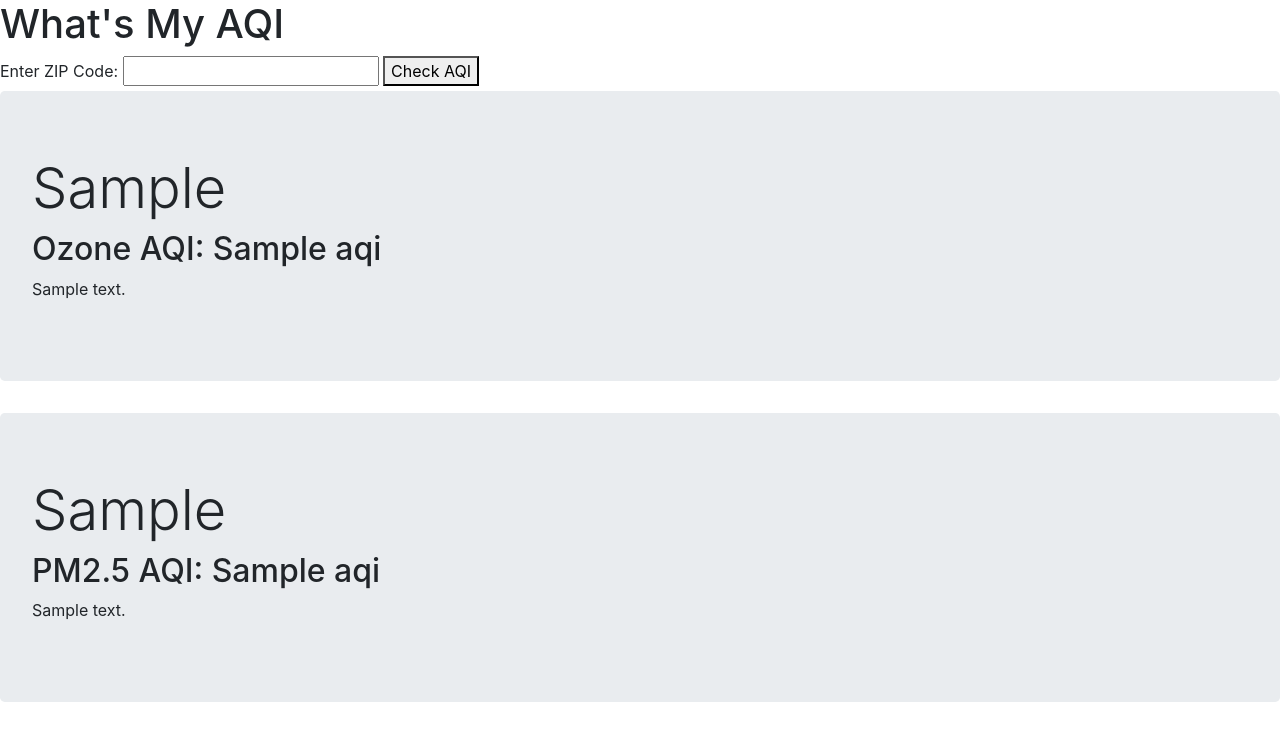
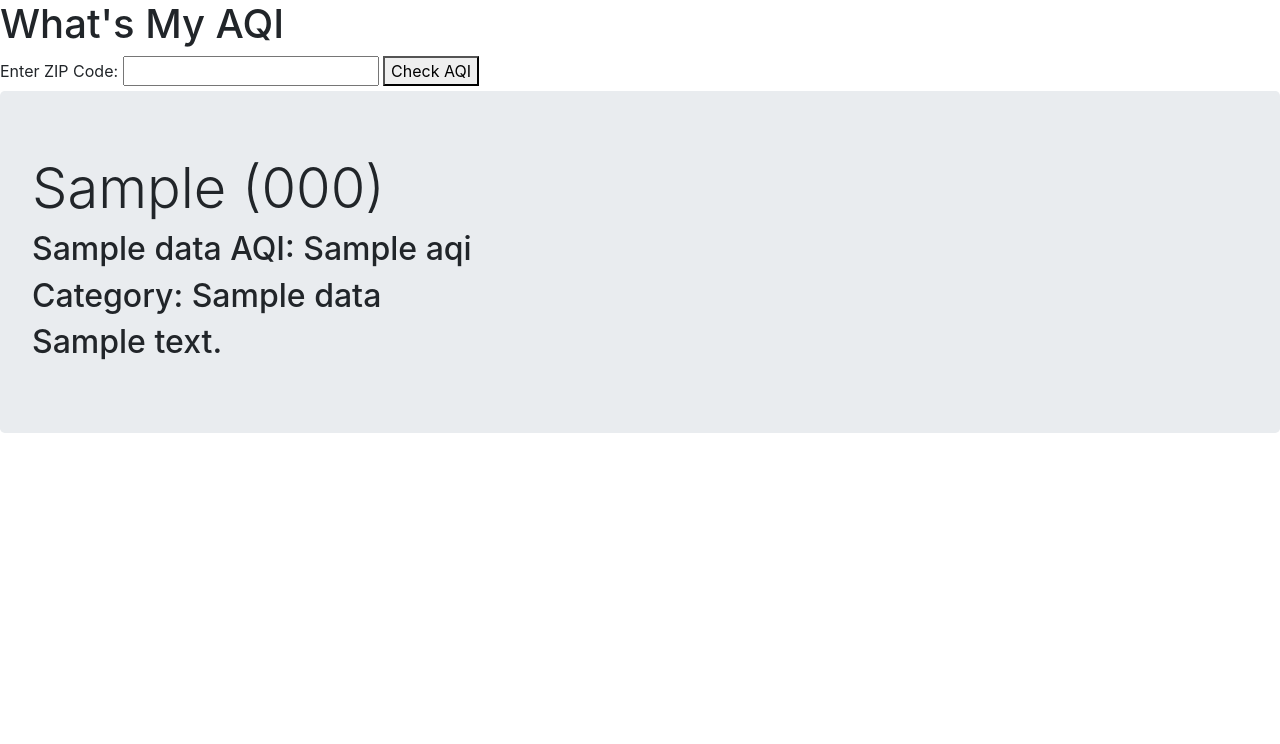
Before and after one commit to ZolaraCodes/AQINow, a Django app: template AQINow/templates/home.html in a window 1280 px wide. Shown: the part 56-800 px from the top of the page. Run offline with Django 4.2, Linux system fonts and the light colour scheme; the template is opened without the code that fills it: most values are stand-ins (such as "Sample title", 1, 10 or a date in 2020); some libraries are stand-ins or nearby versions.

Commit message:
Second Commit with Working AQI Colors

```diff
--- a/AQINow/templates/base.html
+++ b/AQINow/templates/base.html
@@ -3,6 +3,7 @@
 <head>
     <title>{% block title %}AQI Web App{% endblock %}</title>
     <link rel="stylesheet" href="https://maxcdn.bootstrapcdn.com/bootstrap/4.5.2/css/bootstrap.min.css">
+
 
 <body>
     <header>
--- a/AQINow/templates/home.html
+++ b/AQINow/templates/home.html
@@ -1,4 +1,3 @@
-
 {% extends 'base.html' %}
 
 {% block content %}
@@ -24,25 +23,15 @@
     </form>
 
     {% if api %}
-        {% if api == "Error..." %}
-            <p>There was an error, please try again...</p>
-        {% else %}
-            {% if api.ozone %}
-                <div class="jumbotron {% if 'Good' in api.ozone.Category.Name %}Good{% elif 'Moderate' in api.ozone.Category.Name %}Moderate{% endif %}">
-                    <h1 class="display-4">{{ api.ozone.ReportingArea }}</h1>
-                    <h2>Ozone AQI: {{ api.ozone.AQI }}</h2>
-                    <p>{{ api.ozone.Description }}</p>
-                </div>
-            {% endif %}
+        {% for data in api %}
+            <div class="jumbotron {% if 'Good' in data.CategoryName %}Good{% elif 'Moderate' in data.CategoryName %}Moderate{% elif 'UnhealthyForSensitiveGroups' in data.CategoryName %}UnhealthyForSensitiveGroups{% elif 'Unhealthy' in data.CategoryName %}Unhealthy{% elif 'VeryUnhealthy' in data.CategoryName %}VeryUnhealthy{% elif 'Hazardous' in data.CategoryName %}Hazardous{% endif %}">
+                <h1 class="display-4">{{ data.ReportingArea }} ({{ data.StateCode }})</h1>
+                <h2>{{ data.ParameterName }} AQI: {{ data.AQI }}</h2>
+                <h2>Category: {{ data.CategoryName }}</h2>
+                <h2>{{ data.Description }}</h2>
 
-            {% if api.pm25 %}
-                <div class="jumbotron {% if 'Good' in api.pm25.Category.Name %}Good{% elif 'Moderate' in api.pm25.Category.Name %}Moderate{% endif %}">
-                    <h1 class="display-4">{{ api.pm25.ReportingArea }}</h1>
-                    <h2>PM2.5 AQI: {{ api.pm25.AQI }}</h2>
-                    <p>{{ api.pm25.Description }}</p>
-                </div>
-            {% endif %}
-        {% endif %}
+            </div>
+        {% endfor %}
     {% else %}
         <p>No AQI data available</p>
     {% endif %}
```
Also changed, not shown: AQINow/views.py (+17 -39 lines).
